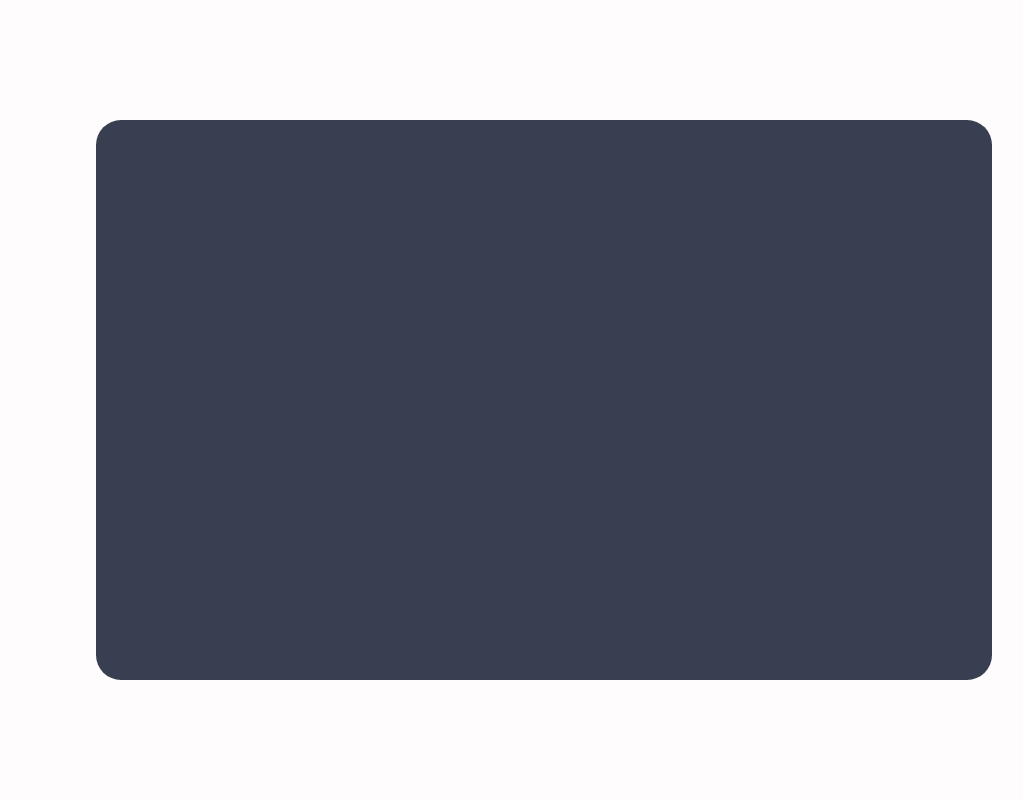
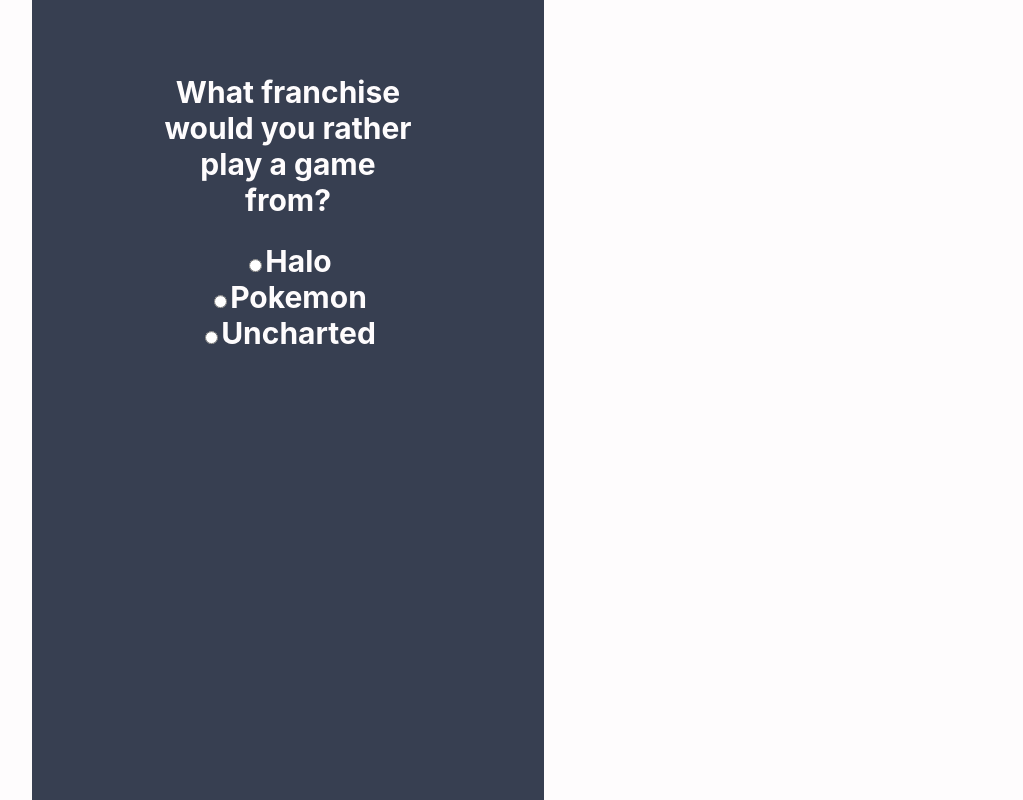
Before and after one commit to StevieChat/prop, a React (Create React App) app: page / in a window 1280 px wide. Shown: the whole page, without its empty margins (96-1119 px from the left). Built offline with nearby package versions, Linux system fonts and the light colour scheme.

Commit message:
Created initial components and setup initial state

```diff
--- a/package.json
+++ b/package.json
@@ -3,6 +3,7 @@
   "version": "0.1.0",
   "private": true,
   "dependencies": {
+    "prop-types": "^15.6.2",
     "react": "^16.6.3",
     "react-dom": "^16.6.3",
     "react-scripts": "2.1.1"
--- /dev/null
+++ b/src/Components/AnswerOption/AnswerOption.js
@@ -0,0 +1,33 @@
+import React from 'react';
+import PropTypes from 'prop-types';
+
+import styles from './AnswerOption.module.css';
+
+const answerOption = (props) => {
+    return(
+        <li className={styles.li}>
+            <input
+                type="radio"
+                className="radioCustomButton"
+                name="radioGroup"
+                checked={props.answerType === props.answer}
+                id={props.answerType}
+                value={props.answerType}
+                disabled={props.answer}
+                onChange={props.onAnswerSelected}
+            />
+            <label className="radioCustomLabel" htmlFor={props.answerType}>
+                {props.answerContent}
+            </label>
+        </li>
+    );
+}
+
+answerOption.PropTypes = {
+    answerType: PropTypes.string.isRequired,
+    answerContent: PropTypes.string.isRequired,
+    answer: PropTypes.string.isRequired,
+    onAnswerSelected: PropTypes.func.isRequired
+};
+
+export default answerOption;
--- /dev/null
+++ b/src/Components/AnswerOption/AnswerOption.module.css
@@ -0,0 +1,5 @@
+.li {
+    list-style-type: none;
+    font-size: 150%;
+    text-align: center;
+}
--- a/src/Components/InteractionWindow/InteractionWindow.js
+++ b/src/Components/InteractionWindow/InteractionWindow.js
@@ -1,11 +1,41 @@
 import React from 'react';
+// import PropTypes from 'prop-types';
+
+import Question from '../Question/Question';
+import AnswerOption from '../AnswerOption/AnswerOption';
 
 import styles from './InteractionWindow.module.css';
 
 const interactionWindow = (props) => {
+
+    function renderAnswerOptions(key) {
+        return (
+            <AnswerOption
+                key={key.content}
+                answerContent={key.content}
+                answerType={key.type}
+                answer={props.answer}
+                questionId={props.questionId}
+                onAnswerSelected={props.onAnswerSelected}
+            />
+        );
+    }
+
     return (
-        <div className={styles.InteractionWindow}></div>
+        <div className={styles.InteractionWindow}>
+            <div className={styles.Center}>
+                <Question content={props.question}></Question>
+                {props.answerOptions.map(renderAnswerOptions)}
+            </div>
+        </div>
     );
+
+    // interactionWindow.PropTypes = {
+    //     answer: PropTypes.string.isRequired,
+    //     answerOptions: PropTypes.array.isRequired,
+    //     question: PropTypes.string.isRequired,
+    //     onAnswerSelected: PropTypes.func.isRequired
+    // };
 };
 
 export default interactionWindow;
--- a/src/Components/InteractionWindow/InteractionWindow.module.css
+++ b/src/Components/InteractionWindow/InteractionWindow.module.css
@@ -3,9 +3,18 @@
     position: fixed;
     top: 50%;
     left: 50%;
+    transform: translate(-100%, -50%);
+    height: 100%;
+    width: 40%;
+    color: #fefcfd;
+    font-weight: bold;
+    font-size: 125%;
+}
+
+.Center {
+    margin: 0;
+    position: absolute;
+    top: 25%;
+    left: 50%;
     transform: translate(-50%, -50%);
-    height: 70%;
-    width: 70%;
-    color: #fefcfd;
-    border-radius: 25px;
 }
--- a/src/Components/Question/Question.js
+++ b/src/Components/Question/Question.js
@@ -1,11 +1,16 @@
 import React from 'react';
+import PropTypes from 'prop-types';
 
-import styles from './InteractionWindow.module.css';
+import styles from './Question.module.css';
 
-const interactionWindow = (props) => {
+const question = (props) => {
     return (
-        <div className={styles.InteractionWindow}></div>
+        <h2 className={styles.Question}>{props.content}</h2>
     );
 };
 
-export default interactionWindow;
+question.PropTypes = {
+    content: PropTypes.string.isRequired
+};
+
+export default question;
--- /dev/null
+++ b/src/Components/Question/Question.module.css
@@ -0,0 +1,3 @@
+.Question {
+    text-align: center;
+}
--- a/src/HOC/Layout/Layout.js
+++ b/src/HOC/Layout/Layout.js
@@ -1,11 +1,64 @@
 import React, {Component} from 'react';
+import QuizQuestions from '../../api/QuizQuestions';
 
 import InteractionWindow from '../../Components/InteractionWindow/InteractionWindow';
 
 class Layout extends Component {
+
+    constructor(props) {
+        super(props);
+
+        this.state = {
+            counter: 0,
+            question: '',
+            answerOptions: [],
+            answer: '',
+        };
+
+        this.handleAnswerSelected = this.handleAnswerSelected.bind(this);
+    }
+
+    componentWillMount () {
+        this.setState({
+            question: QuizQuestions[0].question,
+            answerOptions: QuizQuestions[0].answers
+        });
+    }
+
+    setUserAnswer(answer) {
+        this.setState((state) => ({
+            answer: answer
+        }));
+    }
+
+    setNextQuestion() {
+        const counter = this.state.counter +1;
+        this.setState({
+            counter: counter,
+            question: QuizQuestions[counter].question,
+            answerOptions: QuizQuestions[counter].answers,
+            answer: ''
+        });
+    }
+
+    handleAnswerSelected(event) {
+        this.setUserAnswer(event.currentTarget.value);
+
+        if(this.state.counter < QuizQuestions.length - 1) {
+            setTimeout(() => this.setNextQuestion(), 300);
+        } else {
+
+        }
+    }
+
     render(){
         return (
-            <InteractionWindow></InteractionWindow>
+            <InteractionWindow
+                answer={this.state.answer}
+                answerOptions={this.state.answerOptions}
+                question={this.state.question}
+                onAnswerSelected={this.handleAnswerSelected}
+            />
         );
     }
 }
--- /dev/null
+++ b/src/api/QuizQuestions.js
@@ -0,0 +1,89 @@
+var quizQuestions = [
+    {
+        question: "What franchise would you rather play a game from?",
+        answers: [
+            {
+                type: "Microsoft",
+                content: "Halo"
+            },
+            {
+                type: "Nintendo",
+                content: "Pokemon"
+            },
+            {
+                type: "Sony",
+                content: "Uncharted"
+            }
+        ]
+    },
+    {
+        question: "Which console would you prefer to play with friends?",
+        answers: [
+            {
+                type: "Microsoft",
+                content: "X-Box"
+            },
+            {
+                type: "Nintendo",
+                content: "Nintendo 64"
+            },
+            {
+                type: "Sony",
+                content: "Playstation 1"
+            }
+        ]
+    },
+    {
+        question: "Which of these racing franchises would you prefer to play a game from?",
+        answers: [
+            {
+                type: "Microsoft",
+                content: "Forza"
+            },
+            {
+                type: "Nintendo",
+                content: "Mario Kart"
+            },
+            {
+                type: "Sony",
+                content: "Gran Turismo"
+            }
+        ]
+    },
+    {
+        question: "Which of these games do you think is best?",
+        answers: [
+            {
+                type: "Microsoft",
+                content: "BioShock"
+            },
+            {
+                type: "Nintendo",
+                content: "The Legend of Zelda: Ocarina of Time"
+            },
+            {
+                type: "Sony",
+                content: "Final Fantasy VII"
+            }
+        ]
+    },
+    {
+        question: "What console would you prefer to own?",
+        answers: [
+            {
+                type: "Microsoft",
+                content: "X-Box One"
+            },
+            {
+                type: "Nintendo",
+                content: "Wii U"
+            },
+            {
+                type: "Sony",
+                content: "Playstation 4"
+            }
+        ]
+    }
+  ];
+
+  export default quizQuestions;
```
